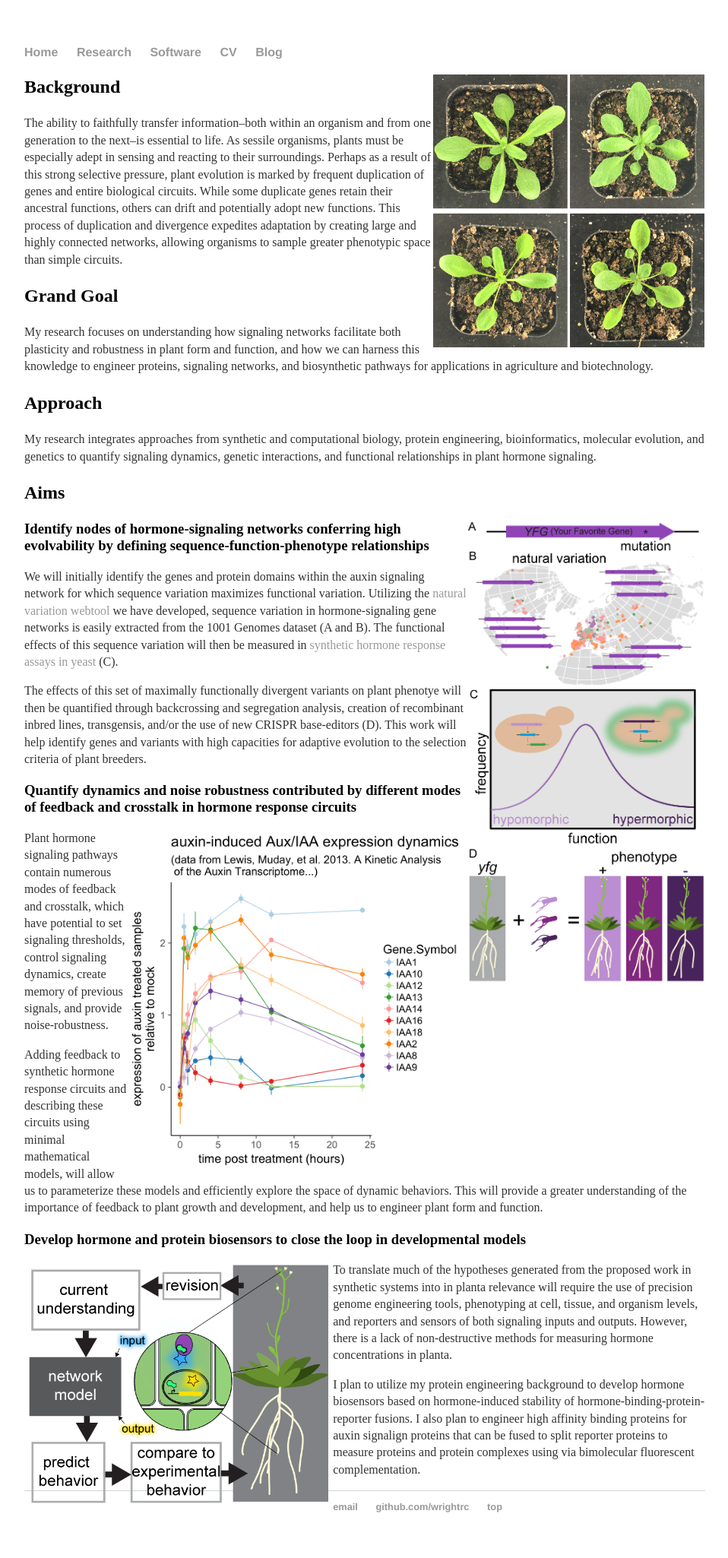
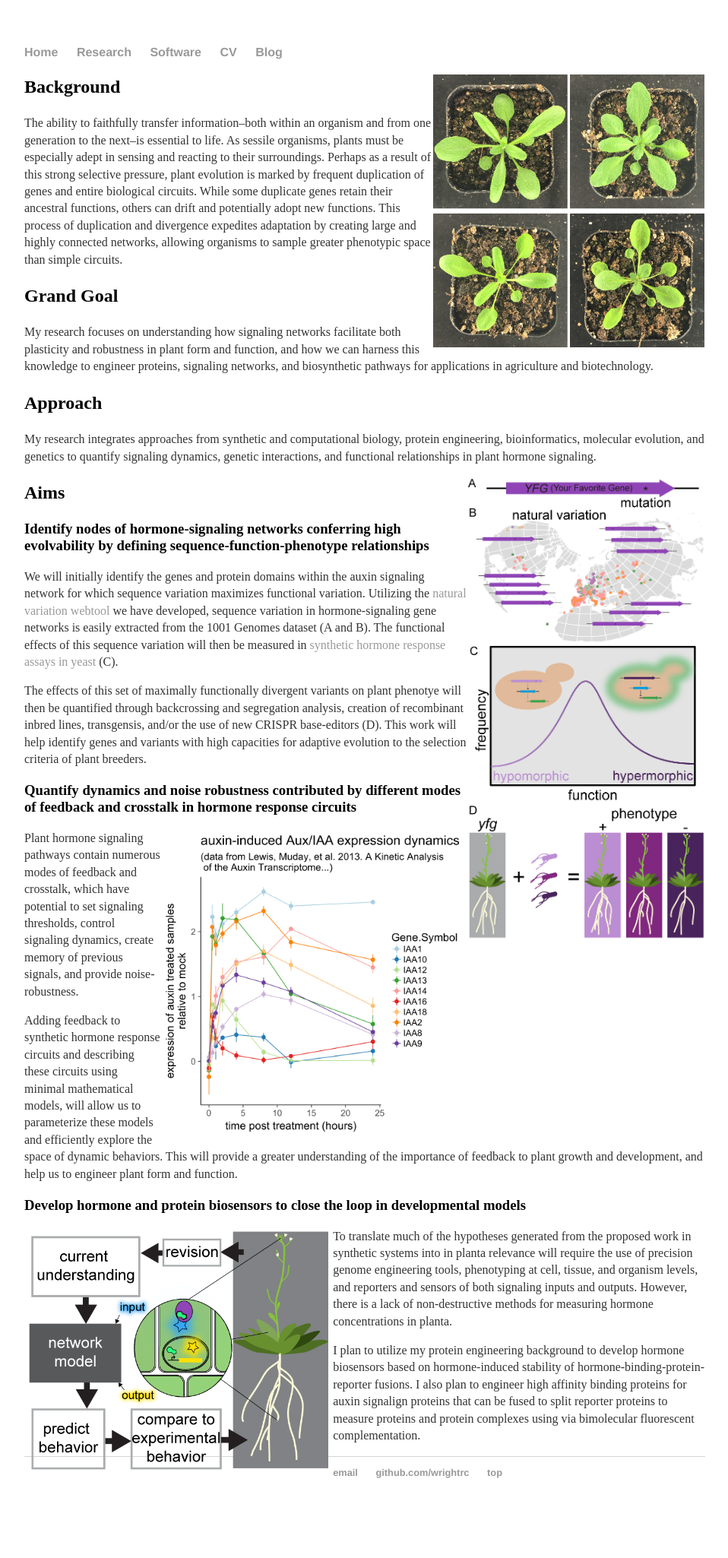
Before and after one commit to aherbotany/wrightrc.github.io, a Jekyll site: the page built from research/index.md, in a window 1280 px wide. Shown: the whole page at 76% size, without its empty margins (160-1118 px from the left). Built offline with Jekyll 4.4.1, drawn with Linux system fonts in a browser that asks for light colours; after the commit the page ends 2005 px from its top, so only the background shows below that.

Commit message:
resize images

```diff
--- a/research/index.md
+++ b/research/index.md
@@ -13,17 +13,20 @@ My research focuses on understanding how signaling networks facilitate both plas
 ## Approach
 My research integrates approaches from synthetic and computational biology, protein engineering, bioinformatics, molecular evolution, and genetics to quantify signaling dynamics, genetic interactions, and functional relationships in plant hormone signaling.
 
+<img align="right" height="35%" width="35%" src="natVar.png">
 ## Aims
 
-<img align="right" height="35%" width="35%" src="natVar.png">
 ### Identify nodes of hormone-signaling networks conferring high evolvability by defining sequence-function-phenotype relationships
 
 We will initially identify the genes and protein domains within the auxin signaling network for which sequence variation maximizes functional variation. Utilizing the [natural variation webtool](/projects/natVarWebtool/) we have developed, sequence variation in hormone-signaling gene networks is easily extracted from the 1001 Genomes dataset (A and B). The functional effects of this sequence variation will then be measured in [synthetic hormone response assays in yeast](https://dx.doi.org/10.1073/pnas.1324147111) (C).
 
 The effects of this set of maximally functionally divergent variants on plant phenotye will then be quantified through backcrossing and segregation analysis, creation of recombinant inbred lines, transgensis, and/or the use of new CRISPR base-editors (D). This work will help identify genes and variants with high capacities for adaptive evolution to the selection criteria of plant breeders.
 
+<div></div>
+
 ### Quantify dynamics and noise robustness contributed by different modes of feedback and crosstalk in hormone response circuits
-<img align="right" height="50%" width="50%" src="IAA_TC.png">
+<img align="right" height="45%" width="45%" src="IAA_TC.png">
+
 Plant hormone signaling pathways contain numerous modes of feedback and crosstalk, which have potential to set signaling thresholds, control signaling dynamics, create memory of previous signals, and provide noise-robustness.
 
 Adding feedback to synthetic hormone response circuits and describing these circuits using minimal mathematical models, will allow us to parameterize these models and efficiently explore the space of dynamic behaviors. This will provide a greater understanding of the importance of feedback to plant growth and development, and help us to engineer plant form and function.
```
